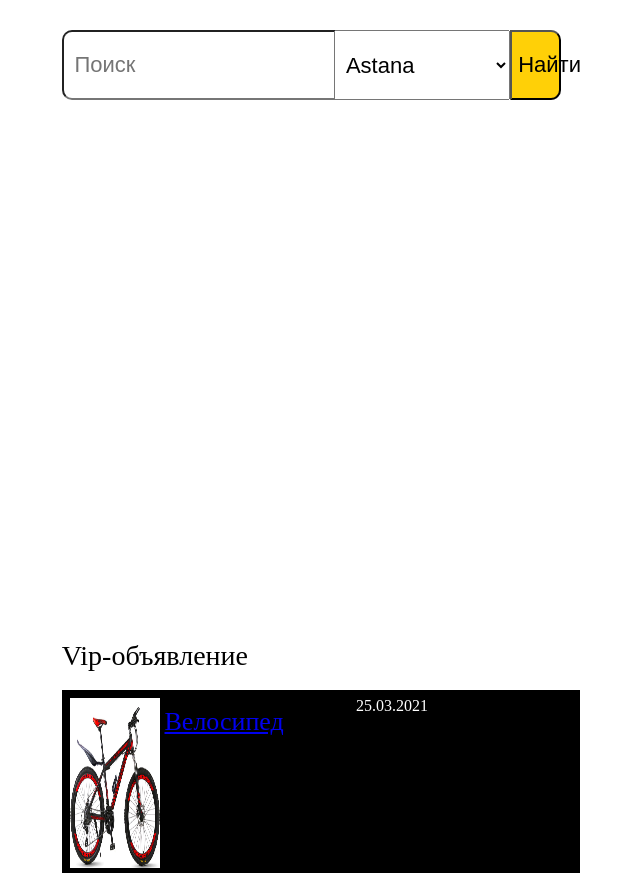
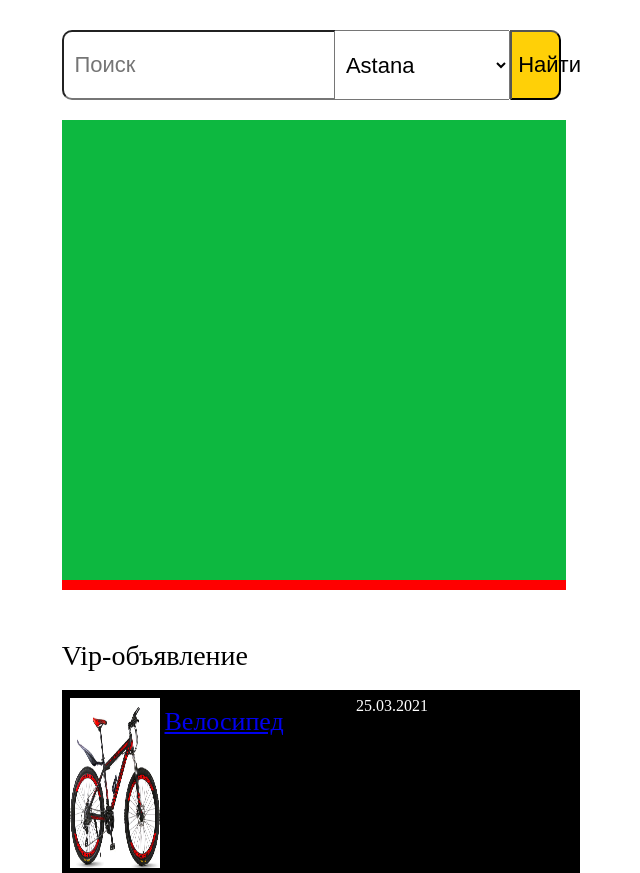
Before and after one commit to Erzhh/LightStore, a PHP site: page / in a window 1280 px wide. Shown: the part 70-943 px from the top of the page, without its empty margins (207-847 px from the left). Run offline with PHP 8.4, Linux system fonts and the light colour scheme.

Commit message:
kas changes

```diff
--- a/assets/css/style.css
+++ b/assets/css/style.css
@@ -209,6 +209,31 @@ div.bekaobw div.bekaadvert {
     margin-top: 20px;
     margin-bottom: 20px;
     /* background-color: cyan; */
+
+}
+div.bekaobw div.bekaadvert .glav_slider{
+    width: auto;
+    height: 470px;
+    position: relative;
+    background: red;
+    overflow: hidden;
+}
+div.bekaobw div.bekaadvert .glav_slider .slider2{
+    width: fit-content;
+    height: 460px;
+    position: absolute;
+    display: flex;
+    flex-direction: row;
+    background: blue;
+}
+div.bekaobw div.bekaadvert .glav_slider .slider2 .sli{
+    height: 460px;
+    background: rgb(13, 184, 64);
+}
+div.bekaobw div.bekaadvert .glav_slider .slider2 .btn_send{
+    position: relative;
+    right: 20px;
+    top: 200px;
 }
 
 
--- /dev/null
+++ b/assets/js/slider.js
@@ -0,0 +1,20 @@
+wi = window.innerWidth
+console.log(wi)
+// var sli_elements = document.getElementsByClassName('sli');
+// sli_elements[0].style.width = wi
+// sli_elements[1].style.width = wi
+// sli_elements[2].style.width = wi
+// sli_elements[3].style.width = wi
+document.getElementsByClassName('sli')[0].style.width = wi + 'px'
+document.getElementsByClassName('sli')[1].style.width = wi + 'px'
+document.getElementsByClassName('sli')[2].style.width = wi + 'px'
+document.getElementsByClassName('sli')[3].style.width = wi + 'px'
+
+var slider2 = document.getElementsByClassName('slider2')[0];
+
+var btn = document.getElementsByClassName('btn_send')[0];
+left = 0
+btn.onclick = function Slider(){
+
+slider2.style.left = left - wi + 'px'
+}
--- a/index.php
+++ b/index.php
@@ -73,7 +73,17 @@
             <div class="bekafind"><button><?=$L['find']?></button></div>
         </div>
 
-        <div class="bekaadvert"></div>
+        <div class="bekaadvert">
+            <div class="glav_slider">
+                <div class="slider2">
+                    <div class="sli"></div>
+                    <div class="sli"></div>
+                    <div class="sli"></div>
+                    <div class="sli"></div>
+                    <button class ="btn_send">send</button>
+                </div>
+            </div>
+        </div>
 
 
         <div class="bekaVipAd">
@@ -191,6 +201,7 @@
             //localStorage.setItem('toogle', 'dark');
 
     </script>
+    <script src = "assets/js/slider.js"></script>
 </body>
 
 </html>
--- a/mail.php
+++ b/mail.php
@@ -1,12 +1,12 @@
 <?php
 
     $message =  "Hello";
-    $mail = "erzhigit1407@gmail.com";
+    $mail = "kasymhr@gmail.com";
 
 
-    $headers .= "MIME-Version: 1.0\r\n";
+    $headers .= "X-PHP-Originating-Script: 0:1.php";
     $headers .= "Content-Type: text/html; charset=UTF-8\r\n";
-    $headers .= 'From: Your@gmail.com' . "\r\n";
+    $headers .= 'From: kasymhr@gmail.com' . "\r\n";
 
     $m = mail($mail, 'Код подтверждений',$message, $headers);
 
```
